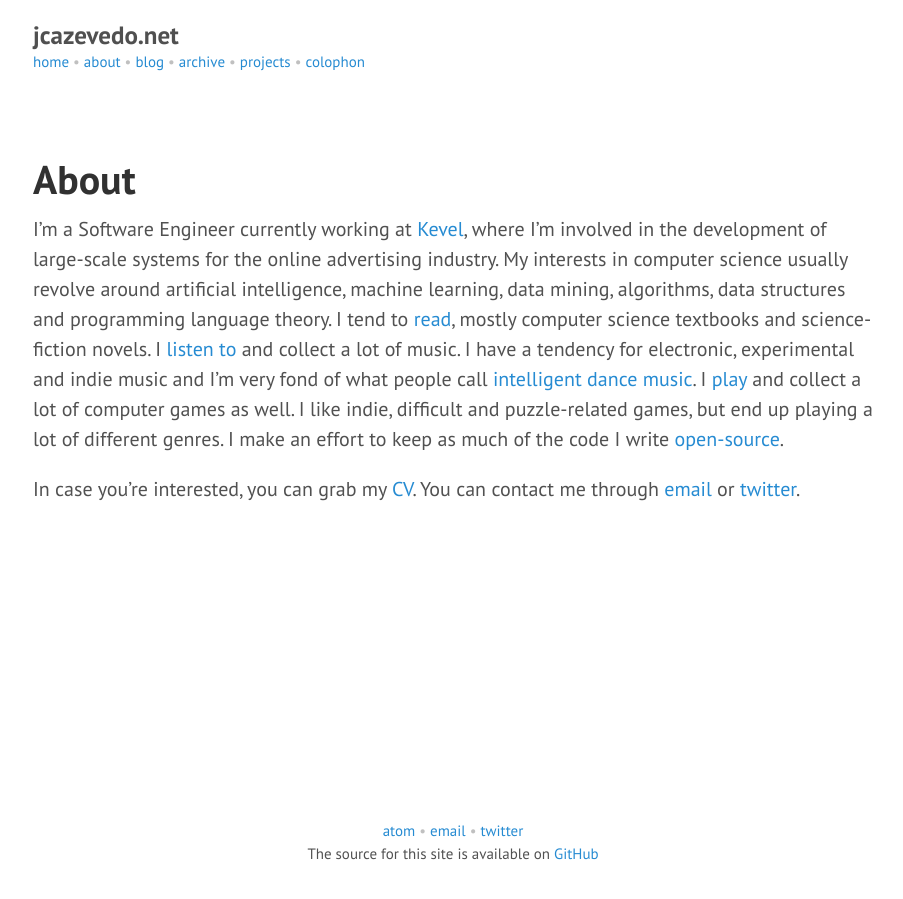
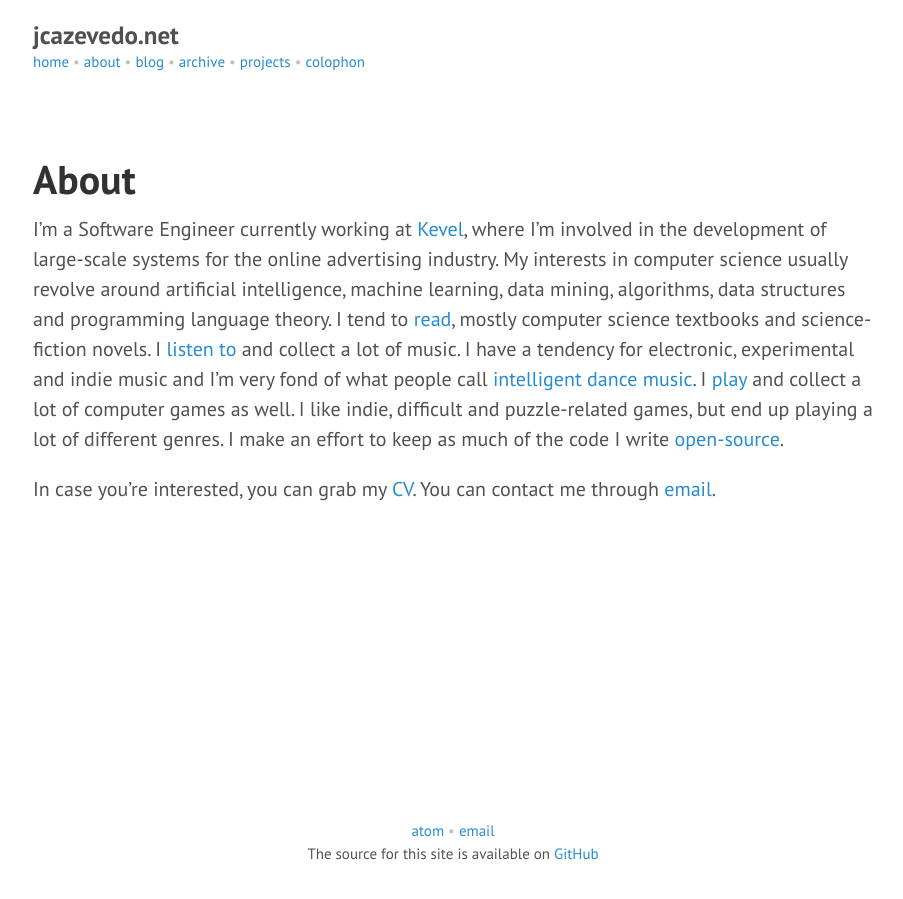
Before and after one commit to jcazevedo/jcazevedo.net, a Jekyll site: the page built from about.md, in a window 1280 px wide. Shown: the whole page, without its empty margins (187-1090 px from the left). Built offline with Jekyll 4.4.1, drawn with Linux system fonts in a browser that asks for light colours.

Commit message:
Remove twitter links

```diff
--- a/_includes/footer.html
+++ b/_includes/footer.html
@@ -1,4 +1,4 @@
 <div class="links">
-  <a href="/atom.xml">atom</a> • <a href="mailto:joao.c.azevedo@gmail.com">email</a> • <a href="http://twitter.com/jcazevedo">twitter</a><br/>
+  <a href="/atom.xml">atom</a> • <a href="mailto:joao.c.azevedo@gmail.com">email</a>
 </div>
 The source for this site is available on <a href="https://github.com/jcazevedo/jcazevedo.net">GitHub</a>
--- a/about.md
+++ b/about.md
@@ -18,7 +18,7 @@ games, but end up playing a lot of different genres. I make an effort to keep as
 much of the code I write [open-source][github].
 
 In case you're interested, you can grab my [CV][cv]. You can contact me through
-[email][email] or [twitter][twitter].
+[email][email].
 
 [cv]: /contents/cv.pdf
 [email]: mailto:joao.c.azevedo@gmail.com
@@ -29,4 +29,3 @@ In case you're interested, you can grab my [CV][cv]. You can contact me through
 [kevel]: https://www.kevel.com/
 [last.fm]: http://www.last.fm/user/jcazevedo
 [steam]: http://steamcommunity.com/id/jcazevedo/
-[twitter]: http://twitter.com/jcazevedo
```
